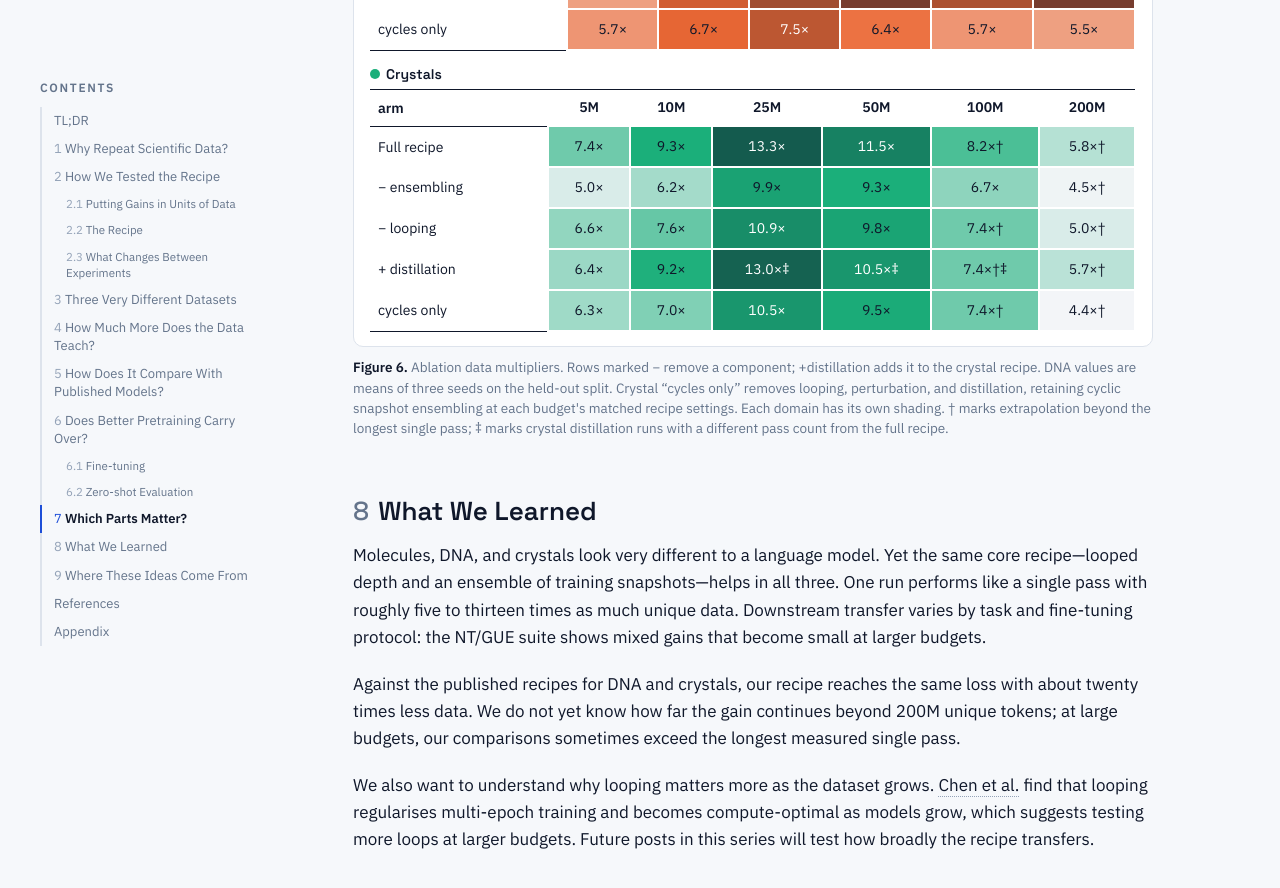
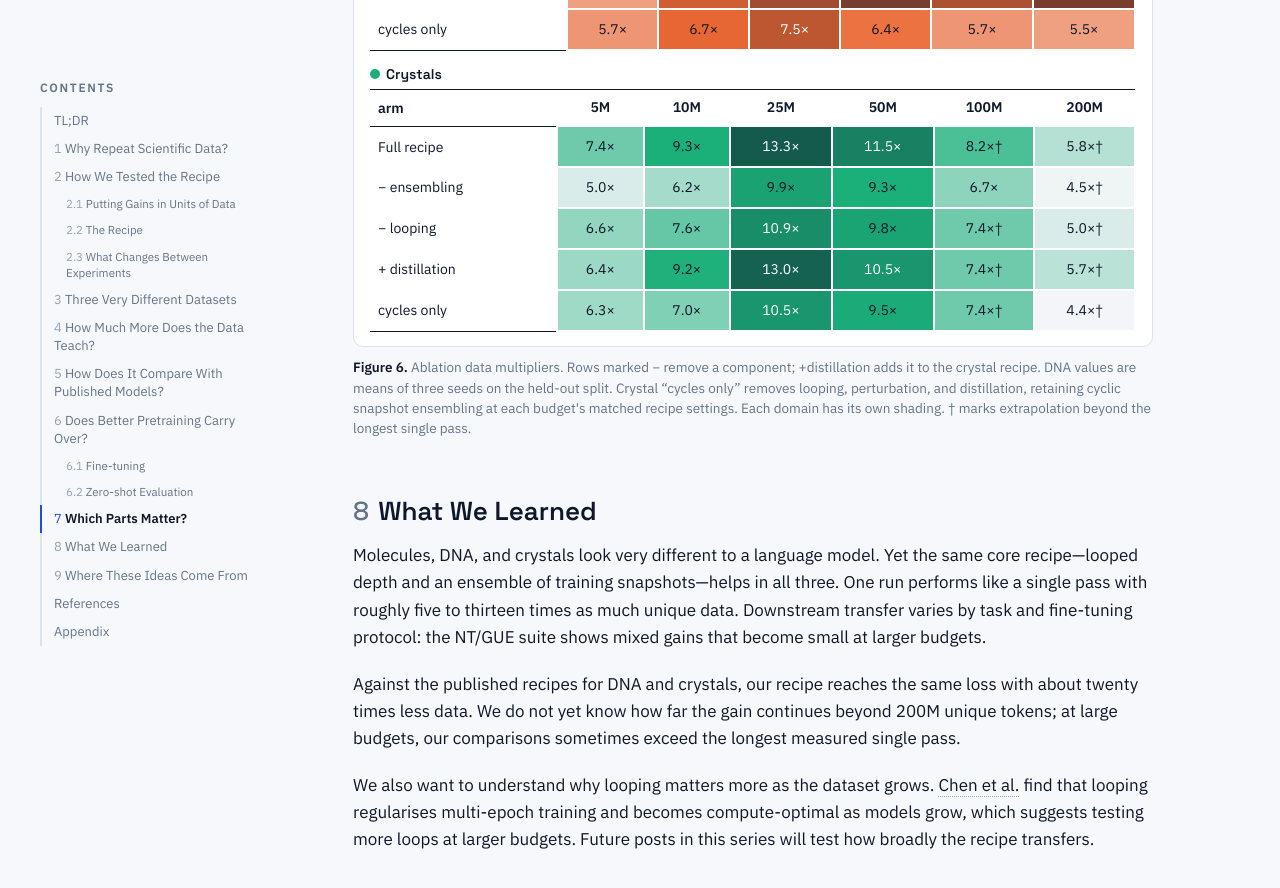
Before and after one commit to Asatheesh6561/Asatheesh6561.github.io, a Jekyll site: the page data-constrained-scientific-pretraining/index.html, which Jekyll copies as it is, in a window 1280 px wide and 900 px high, scrolled down 22428 px. Shown: the top 888 px of the window. Built offline with Jekyll 4.4.1, drawn with Linux system fonts in a browser that asks for light colours.

Commit message:
Remove double-dagger pass-count marks from the crystal distillation ablation
Co-Authored-By: Claude Opus 5.5 <noreply@anthropic.com>

```diff
--- a/data-constrained-scientific-pretraining/index.html
+++ b/data-constrained-scientific-pretraining/index.html
@@ -420,7 +420,7 @@
 
     <figure id="fig-abl">
       <div class="panel wrap" data-fig="abl"></div>
-      <figcaption><span class="fignum">Figure 6.</span> Ablation data multipliers. Rows marked − remove a component; +distillation adds it to the crystal recipe. DNA values are means of three seeds on the held-out split. Crystal “cycles only” removes looping, perturbation, and distillation, retaining cyclic snapshot ensembling at each budget's matched recipe settings. Each domain has its own shading. † marks extrapolation beyond the longest single pass; ‡ marks crystal distillation runs with a different pass count from the full recipe.</figcaption>
+      <figcaption><span class="fignum">Figure 6.</span> Ablation data multipliers. Rows marked − remove a component; +distillation adds it to the crystal recipe. DNA values are means of three seeds on the held-out split. Crystal “cycles only” removes looping, perturbation, and distillation, retaining cyclic snapshot ensembling at each budget's matched recipe settings. Each domain has its own shading. † marks extrapolation beyond the longest single pass.</figcaption>
     </figure>
 
     <h2 id="conclusion"><span class="num">8</span>What We Learned</h2>
@@ -778,8 +778,7 @@
       s += `<tr><th>${r.label}</th>` + r.vals.map((v, j) => {
         if (v == null) return `<td data-s="${j}"><div class="tile">—</div></td>`;
         const t = (v - lo) / (hi - lo || 1), dag = dagger && dagger[r.key] && dagger[r.key][j] ? '†' : '';
-        const note = r.notes && r.notes[j] ? '‡' : '';
-        return `<td data-s="${j}" tabindex="0"${note ? ' title="Different pass count from the full recipe"' : ''}><div class="tile" style="background:${seq(col, t)};color:${t > .62 ? '#ffffff' : '#0f172a'}">${v.toFixed(1)}×${dag}${note}</div></td>`;
+        return `<td data-s="${j}" tabindex="0"><div class="tile" style="background:${seq(col, t)};color:${t > .62 ? '#ffffff' : '#0f172a'}">${v.toFixed(1)}×${dag}</div></td>`;
       }).join('') + '</tr>';
     });
     return s + '</tbody></table></div>';
```
Also changed, not shown: other parts of data-constrained-scientific-pretraining/index.html (+1 -1 lines).
